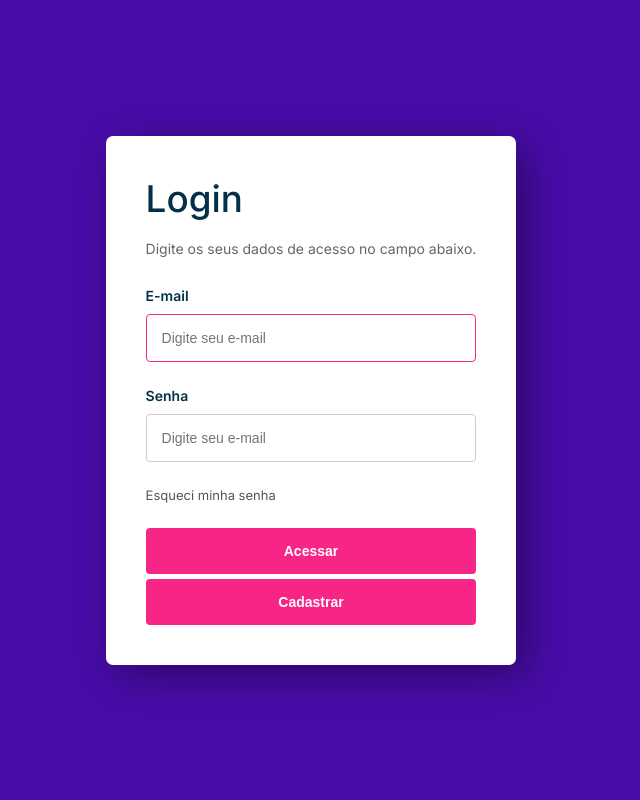
After one commit to andrea30-furlani/For, a PHP site: page /login.html in a window 1280 px wide. The commit adds this page. Shown: the whole page, without its empty margins (329-969 px from the left). Run offline with PHP 8.4, Linux system fonts and the light colour scheme.

Commit message:
login prova

```diff
--- /dev/null
+++ b/login.css
@@ -0,0 +1,126 @@
+@import url('https://fonts.googleapis.com/css2?family=Inter:wght@100;200;300;400;500;600;700;800;900&display=swap');
+
+body {
+    font-family: 'Inter', sans-serif;
+    margin: 0;
+    padding: 0;
+    color: #023047
+}
+
+.page {
+    display: flex;
+    flex-direction: column;
+    align-items: center;
+    align-content: center;
+    justify-content: center;
+    width: 100%;
+    height: 100vh;
+    background-color: #480ca8;
+}
+
+.pageesqueceu {
+    display: flex;
+    flex-direction: column;
+    align-items: center;
+    align-content: center;
+    justify-content: center;
+    width: 100%;
+    height: 100vh;
+    background-color: #f5eda5;
+}
+
+.formLogin {
+    display: flex;
+    flex-direction: column;
+    background-color: #fff;
+    border-radius: 7px;
+    padding: 40px;
+    box-shadow: 10px 10px 40px rgba(0, 0, 0, 0.4);
+    gap: 5px
+}
+
+.areaLogin img {
+    width: 420px;
+}
+
+.formLogin h1 {
+    padding: 0;
+    margin: 0;
+    font-weight: 500;
+    font-size: 2.3em;
+}
+
+.formLogin p {
+    display: inline-block;
+    font-size: 14px;
+    color: #666;
+    margin-bottom: 25px;
+}
+
+.formLogin input {
+    padding: 15px;
+    font-size: 14px;
+    border: 1px solid #ccc;
+    margin-bottom: 20px;
+    margin-top: 5px;
+    border-radius: 4px;
+    transition: all linear 160ms;
+    outline: none;
+}
+
+
+.formLogin input:focus {
+    border: 1px solid #f72585;
+}
+
+.formLogin label {
+    font-size: 14px;
+    font-weight: 600;
+}
+
+.formLogin a {
+    display: inline-block;
+    margin-bottom: 20px;
+    font-size: 13px;
+    color: #555;
+    transition: all linear 160ms;
+}
+
+.formLogin a:hover {
+    color: #f72585;
+}
+
+.btn {
+    background-color: #f72585;
+    color: #fff;
+    font-size: 14px;
+    font-weight: 600;
+    border: none !important;
+    transition: all linear 160ms;
+    cursor: pointer;
+    margin: 0 !important;
+
+}
+
+.btnesqueceu {
+    background-color: #f78b25;
+    color: #fff;
+    font-size: 14px;
+    /* font-weight: 600;
+    border: none !important;
+    transition: all linear 160ms;
+    cursor: pointer;
+    margin: 0 !important;*/
+    height: 2.5rem;
+
+}
+ a{
+    text-decoration: none;
+    color: white;
+
+}
+.btn:hover {
+    transform: scale(1.05);
+    background-color: #ff0676;
+
+}
--- /dev/null
+++ b/login.html
@@ -0,0 +1,28 @@
+<!DOCTYPE html>
+<html lang="pt-BR">
+<head>
+    <meta charset="UTF-8">
+    <meta http-equiv="X-UA-Compatible" content="IE=edge">
+    <meta name="viewport" content="width=device-width, initial-scale=1.0">
+    <title>Login</title>
+    <link rel="stylesheet" href="login.css">
+
+</head>
+<body>
+    <div class="page">
+        <form method="POST" class="formLogin">
+            <h1>Login</h1>
+            <p>Digite os seus dados de acesso no campo abaixo.</p>
+            <label for="email">E-mail</label>
+            <input type="email" placeholder="Digite seu e-mail" autofocus="true" />
+            <label for="password">Senha</label>
+            <input type="password" placeholder="Digite seu e-mail" />
+            <a href="esqueceu.php">Esqueci minha senha</a>
+            <input type="submit" value="Acessar" class="btn" />
+            <input type="submit" value="Cadastrar" class="btn" />
+        </form>
+    </div>
+
+</body>
+
+</html>
--- a/style.css
+++ b/style.css
@@ -98,11 +98,11 @@ body {
 }
 
 .nav-bar a.active {
-  background-color: rgba(211, 58, 20, 0.904);
+  background-color: rgba(176, 211, 20, 0.904);
 }r
 
 .nav-bar a:hover {
-  background-color: rgba(221, 151, 66, 0.94);
+  background-color: rgba(236, 157, 60, 0.94);
 }
 
 .forlist {
@@ -114,5 +114,5 @@ body {
   text-align: center;
   padding: 5px 0px;
   font-size: 20px;
-  border: 5px solid red;
+  border: 5px solid rgb(7, 7, 7);
 }
```
Also changed, not shown: cabecalho.php (+5 -25 lines), confirmar.php (added, +12 -0 lines), esqueceu.php (added, +21 -0 lines), for.php (deleted, +0 -31 lines), function.php (deleted, +0 -17 lines), if.php (deleted, +0 -16 lines), index.php (deleted, +0 -21 lines), login.php (added, +24 -0 lines), variavel.php (deleted, +0 -33 lines), while.php (deleted, +0 -23 lines), main.css (added).
